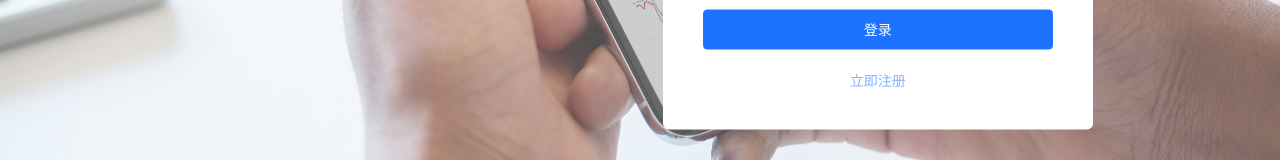
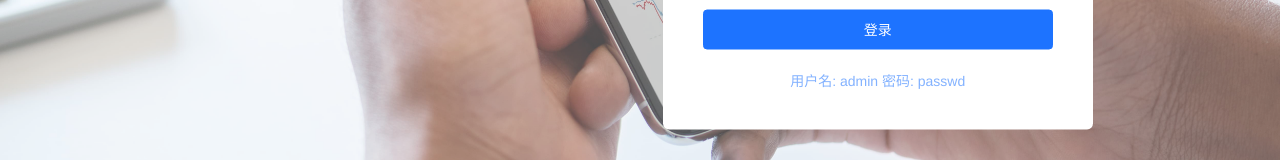
Before and after one commit to Jimzjy/ecommerce-scaffold-imitation, a Vue app: page /#/user/login in a window 1280 px wide. Shown: the part 467-627 px from the top of the page. Built offline with nearby package versions, Linux system fonts and the light colour scheme.

Commit message:
add tint in login

```diff
--- a/src/views/Login.vue
+++ b/src/views/Login.vue
@@ -21,7 +21,7 @@
         <div>
           <el-button class="login-button" type="primary" @click="onLoginClick" :loading="loading">登录</el-button>
         </div>
-        <div class="register">立即注册</div>
+        <div class="register">用户名: admin 密码: passwd</div>
       </div>
     </div>
     <footer class="footer">
```
Also changed, not shown: 1 other file (tests, documents, lock files or other folders).
